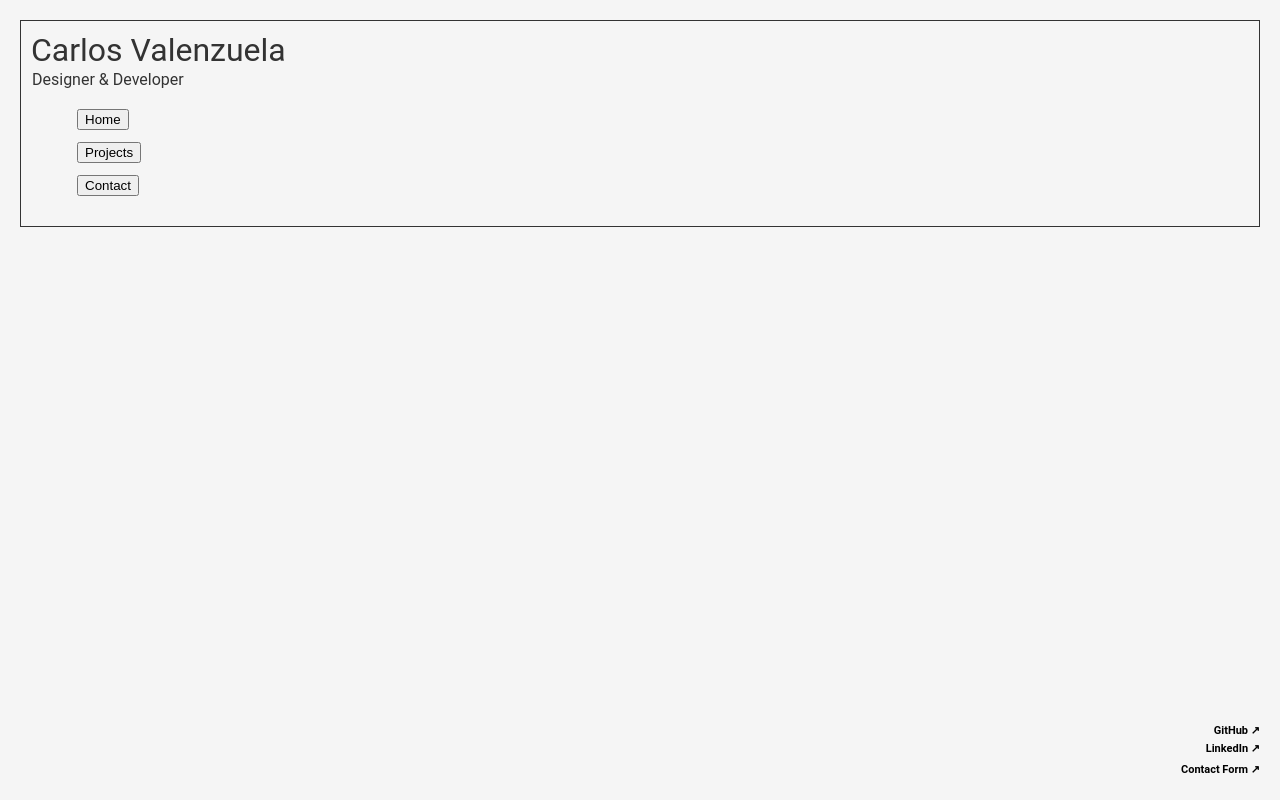
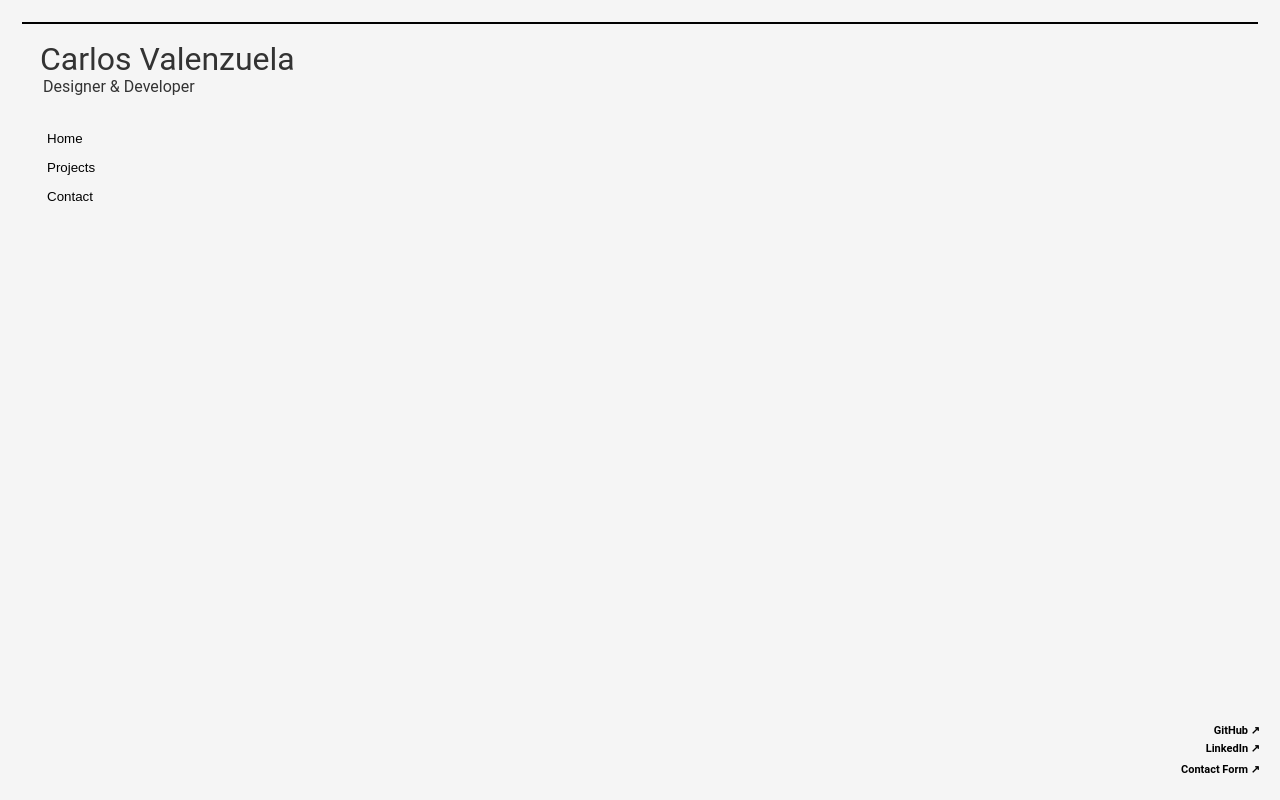
Before and after one commit to Carloscode5/Carloscode5.github.io, a plain HTML site: page contact.html in a window 1280 px wide. Drawn offline with Linux system fonts and the light colour scheme.

Commit message:
update css file

```diff
--- a/contact.html
+++ b/contact.html
@@ -14,11 +14,13 @@
 
         <h1>Carlos Valenzuela</h1>
         <h2>Designer & Developer</h2>
+    <div>
         <ul>
-          <li><button onclick="navigateTo('index.html')">Home</button></li>
-          <li><button onclick="navigateTo('projects.html')">Projects</button></li>
-          <li><button onclick="navigateTo('contact.html')">Contact</button></li>
+          <li><button class="invisibleButton" onclick="navigateTo('index.html')">Home</button></li>
+          <li><button class="invisibleButton" onclick="navigateTo('projects.html')">Projects</button></li>
+          <li><button class="invisibleButton" onclick="navigateTo('contact.html')">Contact</button></li>
         </ul>
+    </div>
         <h3><a href="https://github.com/Carloscode5" style="color: black;" target="_blank">GitHub ↗</a></h3>
         <h4><a href="https://www.linkedin.com/in/carlos-valenzuela-0392b053/" style="color: black;" target="_blank">LinkedIn ↗</a></h4>
         <h5><a href="https://docs.google.com/forms/d/11IScaDy7olPsfMM6KHseX5m1Le1AnA3HRzgOwYTkBW4/edit" style="color: black;" target="_blank">Contact Form ↗</a></h5>
--- a/styles.css
+++ b/styles.css
@@ -2,6 +2,9 @@
 /* HEADINGS */
 
 h1 {
+  position: fixed;
+  top: 40px;
+  left: 40px;
   font-family: 'Roboto', sans-serif;
   font-weight: lighter;
   font-size: 32px;
@@ -10,11 +13,14 @@ h1 {
 }
 
 h2 {
+  position: fixed;
+  top: 50px;
+  left: 16px;
   font-family: 'Roboto', sans-serif;
   font-weight: normal;
   font-size: 16px;
-  padding: 0;
-  margin: 1px;
+  padding: 22px;
+  margin: 5px;
 }
 
 /* BODY */
@@ -28,10 +34,15 @@ body {
   -webkit-font-smoothing: antialiased;
   -moz-osx-font-smoothing: grayscale;
   color: #333;
-  border-style: solid;
-  border-width: thin;
-  padding: 10px;
-  margin: 20px;
+  border: 0.011in solid black;
+  padding: 0;
+  margin: 22px;
+}
+
+div {
+  position: fixed;
+  top: 110px;
+  left: -5px;
 }
 
 h3 {
@@ -41,7 +52,6 @@ h3 {
 }
 
 h3 a {
-
   font-family: 'Roboto', sans-serif;
   font-weight: bold;
   font-size: 11px;
@@ -82,6 +92,12 @@ h5 a {
   text-decoration: none;
 }
 
+.invisibleButton {
+  background-color: transparent;
+  border: none;
+  color: black;
+  cursor: pointer;
+}
 
 li {
   padding: 6px;
```
Also changed, not shown: index.html (+3 -3 lines), projects.html (+5 -3 lines).
